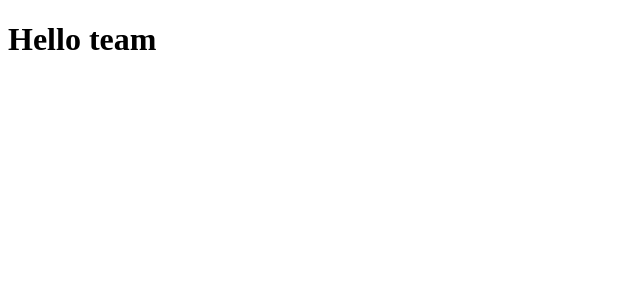
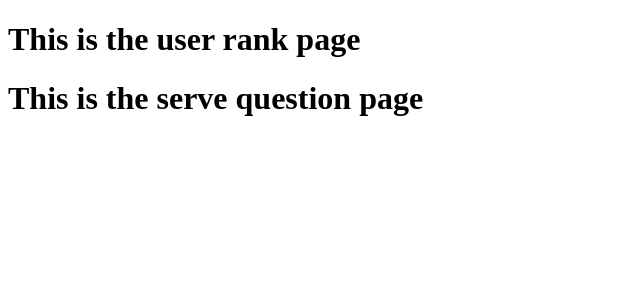
Before and after one commit to acenturyandabit/edhack-2024, a React (Vite) app in the folder frontend/: page / in a window 1280 px wide. Shown: the top 300 px of the page, without its empty margins (0-640 px from the left). Built offline with nearby package versions, Linux system fonts and the light colour scheme.

Commit message:
make pages actually render

```diff
--- a/frontend/src/index.tsx
+++ b/frontend/src/index.tsx
@@ -1,11 +1,13 @@
 import * as React from "react";
 import { createRoot } from "react-dom/client";
-
+import { UserRank } from "./pages/UserRank";
+import { ServeQuestion } from "~pages/ServeQuestion";
 const App = () => {
   return (
-    <div>
-      <h1>Hello team</h1>
-    </div>
+    <>
+      <UserRank />
+      <ServeQuestion />
+    </>
   );
 };
 
--- a/frontend/src/pages/ServeQuestion.tsx
+++ b/frontend/src/pages/ServeQuestion.tsx
@@ -0,0 +1,9 @@
+import * as React from "react";
+
+export const ServeQuestion = () => {
+  return (
+    <div>
+      <h1>This is the serve question page</h1>
+    </div>
+  );
+};
--- a/frontend/src/pages/UserRank.tsx
+++ b/frontend/src/pages/UserRank.tsx
@@ -1,7 +1,9 @@
+import * as React from "react";
+
 export const UserRank = () => {
   return (
     <div>
-      <h1>Hello team</h1>
+      <h1>This is the user rank page</h1>
     </div>
   );
 };
```
